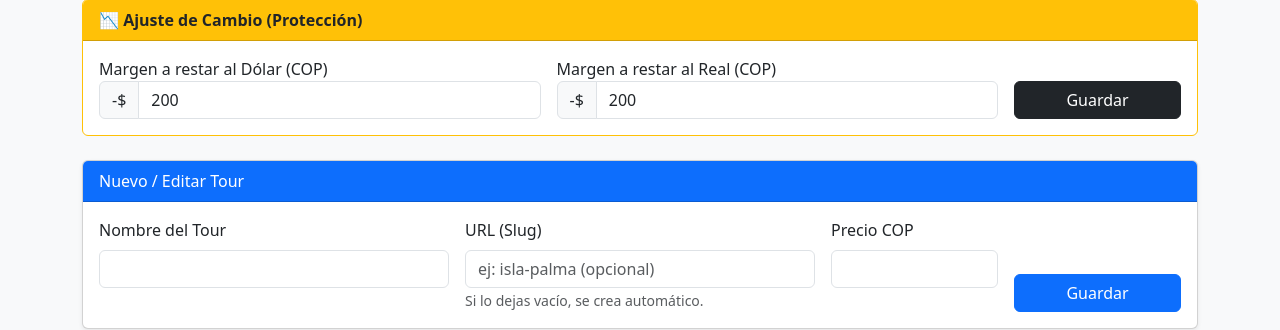
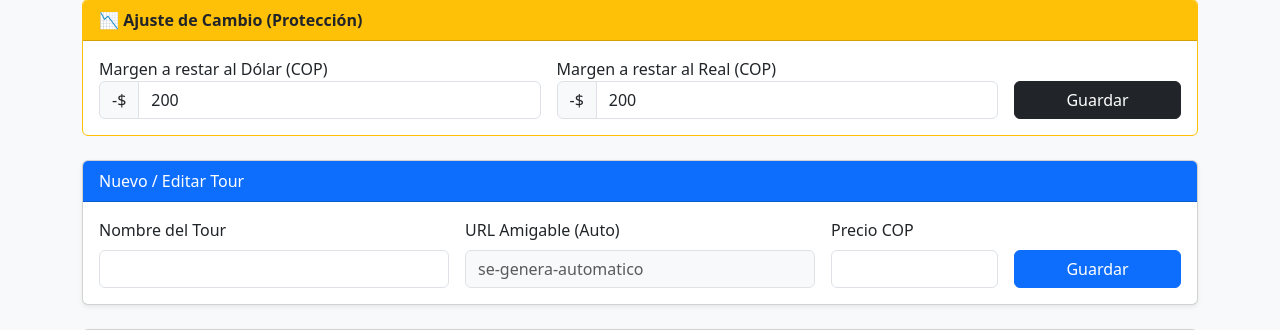
Before and after one commit to Bendelto/precios-divisas, a PHP site: page /precios/admin.php in a window 1280 px wide. Shown: the part 119-449 px from the top of the page. Run offline with PHP 8.4, Linux system fonts and the light colour scheme; the visitor is signed in with stand-in values (Sample User, id 1).

Commit message:
url que se llena, tarjetas clickeables

```diff
--- a/admin.php
+++ b/admin.php
@@ -37,13 +37,18 @@ if (isset($_POST['save_config'])) {
 if (isset($_POST['add'])) {
     $nombre = $_POST['nombre'];
     $precio = $_POST['precio'];
-    // Crear SLUG: Si el usuario lo escribe lo usamos, si no, lo creamos del nombre
-    $slug = !empty($_POST['slug']) ? $_POST['slug'] : $nombre;
-    // Limpieza básica del slug (minúsculas, guiones, sin tildes)
-    $slug = strtolower(trim(preg_replace('/[^A-Za-z0-9-]+/', '-', iconv('UTF-8', 'ASCII//TRANSLIT', $slug))));
 
-    // Guardamos usando el SLUG como CLAVE (ID)
-    $tours[$slug] = ['nombre' => $nombre, 'precio_cop' => $precio];
+    // 1. Crear SLUG
+    $slugInput = !empty($_POST['slug']) ? $_POST['slug'] : $nombre;
+
+    // 2. Limpieza PROFUNDA del slug (Corrección solicitada)
+    // Transliterar a ASCII, minúsculas, reemplazar no-alfanuméricos por guiones
+    $cleanSlug = strtolower(preg_replace('/[^A-Za-z0-9-]+/', '-', iconv('UTF-8', 'ASCII//TRANSLIT', $slugInput)));
+    // 3. Eliminar guiones sobrantes al inicio o final (TRIM específico)
+    $cleanSlug = trim($cleanSlug, '-');
+
+    // Guardamos usando el SLUG limpio como CLAVE
+    $tours[$cleanSlug] = ['nombre' => $nombre, 'precio_cop' => $precio];
 
     file_put_contents($fileTours, json_encode($tours));
     header("Location: admin.php");
@@ -105,15 +110,14 @@ if (isset($_GET['delete'])) {
     <div class="card shadow-sm">
         <div class="card-header bg-primary text-white">Nuevo / Editar Tour</div>
         <div class="card-body">
-            <form method="post" class="row g-3">
+            <form method="post" class="row g-3" id="tourForm">
                 <div class="col-md-4">
                     <label class="form-label">Nombre del Tour</label>
-                    <input type="text" name="nombre" class="form-control" required>
+                    <input type="text" name="nombre" id="inputNombre" class="form-control" required>
                 </div>
                 <div class="col-md-4">
-                    <label class="form-label">URL (Slug)</label>
-                    <input type="text" name="slug" class="form-control" placeholder="ej: isla-palma (opcional)">
-                    <small class="text-muted">Si lo dejas vacío, se crea automático.</small>
+                    <label class="form-label">URL Amigable (Auto)</label>
+                    <input type="text" name="slug" id="inputSlug" class="form-control bg-light" placeholder="se-genera-automatico">
                 </div>
                 <div class="col-md-2">
                     <label class="form-label">Precio COP</label>
@@ -144,5 +148,22 @@ if (isset($_GET['delete'])) {
         </div>
     </div>
 </div>
+
+<script>
+    const inputNombre = document.getElementById('inputNombre');
+    const inputSlug = document.getElementById('inputSlug');
+
+    inputNombre.addEventListener('input', function() {
+        let text = this.value;
+        // Lógica JS similar a la de PHP para previsualizar
+        let slug = text.toLowerCase()
+            .normalize("NFD").replace(/[\u0300-\u036f]/g, "") // Quitar tildes
+            .replace(/[^a-z0-9]+/g, '-') // Reemplazar no alfanuméricos por guion
+            .replace(/^-+|-+$/g, ''); // Quitar guiones al inicio y final (trim)
+
+        inputSlug.value = slug;
+    });
+</script>
+
 </body>
 </html>
```
Also changed, not shown: index.php (+26 -20 lines).
